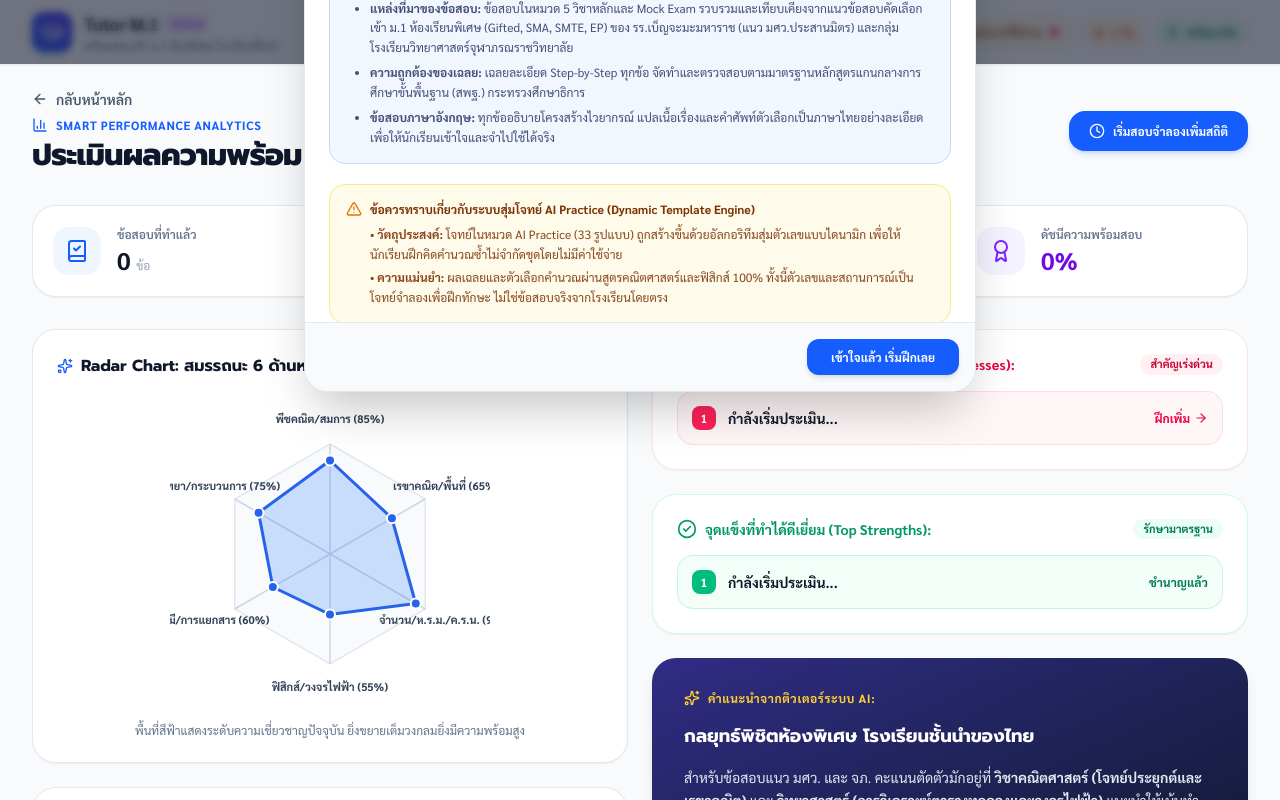
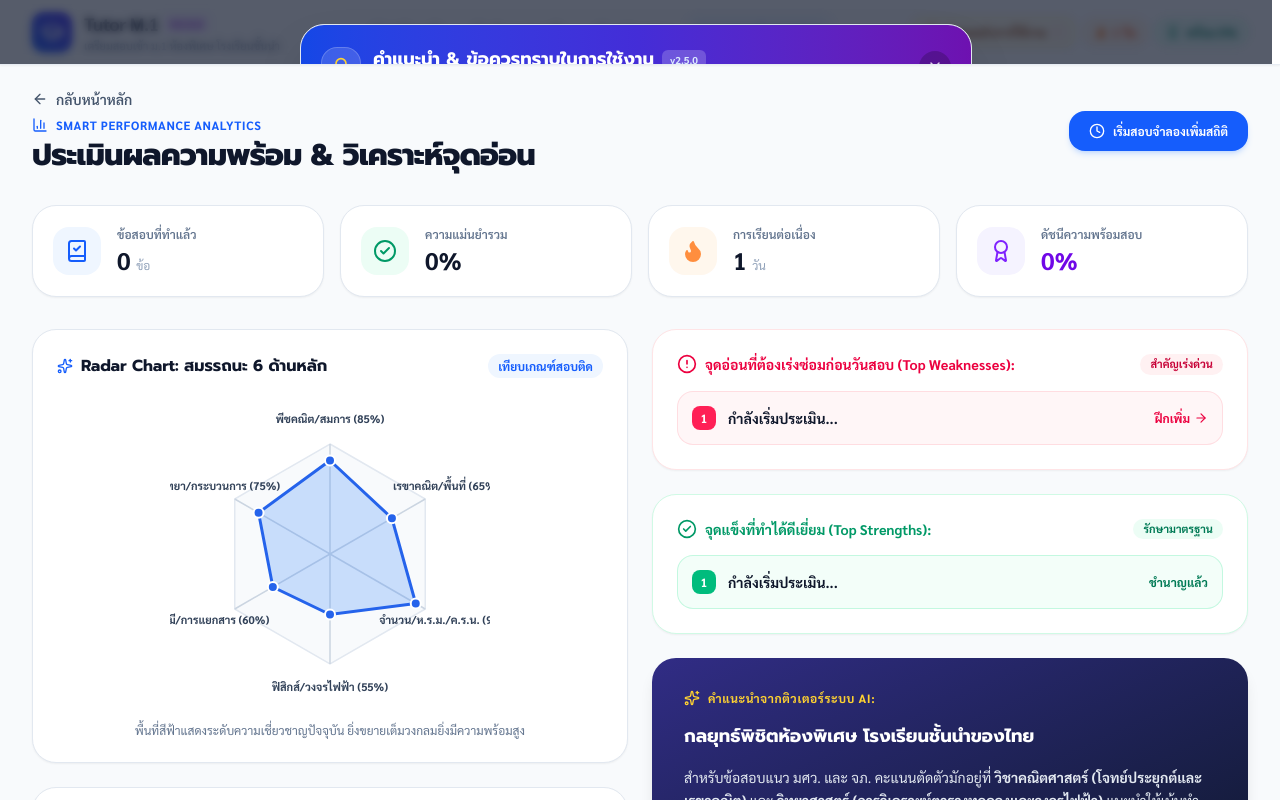
Before and after one commit to jairlinethai8989/tutorm1, a Next.js app: page /dashboard in a window 1280 px wide. Both pictures are taken after a click on the button "คำแนะนำการใช้งาน". Shown: the top 800 px of the page. Built offline with nearby package versions, Linux system fonts and the light colour scheme.

Commit message:
fix: Resolve modal top overflow bug, add student profile & data reset, enhance academic disclaimers

```diff
--- a/src/components/home/UserNoticeModal.tsx
+++ b/src/components/home/UserNoticeModal.tsx
@@ -1,6 +1,6 @@
 'use client';
 
-import React, { useState } from 'react';
+import React, { useState, useEffect } from 'react';
 import {
   Bell,
   X,
@@ -12,8 +12,16 @@ import {
   CheckCircle2,
   HelpCircle,
   Lightbulb,
+  User,
+  RotateCcw,
+  Info,
 } from 'lucide-react';
 import { APP_CONFIG } from '@/lib/constants/app';
+import {
+  getUserProfileName,
+  saveUserProfileName,
+  clearAllUserData,
+} from '@/lib/storage';
 
 interface UserNoticeModalProps {
   isOpen?: boolean;
@@ -27,6 +35,13 @@ export const UserNoticeModal: React.FC<UserNoticeModalProps> = ({
   triggerButton = true,
 }) => {
   const [internalIsOpen, setInternalIsOpen] = useState<boolean>(false);
+  const [userName, setUserName] = useState<string>('ผู้เรียน');
+  const [isSaved, setIsSaved] = useState<boolean>(false);
+  const [showResetConfirm, setShowResetConfirm] = useState<boolean>(false);
+
+  useEffect(() => {
+    setUserName(getUserProfileName());
+  }, []);
 
   const isModalOpen = controlledIsOpen !== undefined ? controlledIsOpen : internalIsOpen;
   const closeModal = () => {
@@ -38,7 +53,22 @@ export const UserNoticeModal: React.FC<UserNoticeModalProps> = ({
   };
 
   const openModal = () => {
+    setUserName(getUserProfileName());
     setInternalIsOpen(true);
+  };
+
+  const handleSaveName = (e: React.FormEvent) => {
+    e.preventDefault();
+    saveUserProfileName(userName);
+    setIsSaved(true);
+    setTimeout(() => setIsSaved(false), 2000);
+  };
+
+  const handleResetData = () => {
+    clearAllUserData();
+    setShowResetConfirm(false);
+    alert('ล้างข้อมูลสถิติและประวัติการทำข้อสอบในเครื่องนี้เรียบร้อยแล้ว');
+    window.location.reload();
   };
 
   return (
@@ -46,7 +76,7 @@ export const UserNoticeModal: React.FC<UserNoticeModalProps> = ({
       {triggerButton && (
         <button
           onClick={openModal}
-          className="inline-flex items-center gap-1.5 px-3 py-1.5 rounded-xl bg-amber-50 hover:bg-amber-100 border border-amber-200/80 text-amber-800 text-xs font-bold transition-all shadow-2xs group"
+          className="inline-flex items-center gap-1.5 px-3 py-1.5 rounded-xl bg-amber-50 hover:bg-amber-100 border border-amber-200/80 text-amber-800 text-xs font-bold transition-all shadow-2xs group cursor-pointer"
           title="คำแนะนำ & ข้อควรทราบในการใช้งานโปรแกรม"
         >
           <Bell className="w-3.5 h-3.5 text-amber-600 animate-bounce" />
@@ -56,43 +86,112 @@ export const UserNoticeModal: React.FC<UserNoticeModalProps> = ({
       )}
 
       {isModalOpen && (
-        <div className="fixed inset-0 z-50 flex items-center justify-center p-4 bg-slate-900/60 backdrop-blur-xs animate-in fade-in duration-200">
+        <div
+          className="fixed inset-0 z-50 overflow-y-auto bg-slate-900/70 backdrop-blur-xs flex items-center justify-center p-3 sm:p-6 animate-in fade-in duration-200"
+          onClick={closeModal}
+        >
           <div
-            className="relative w-full max-w-2xl max-h-[90vh] bg-white rounded-3xl shadow-2xl border border-slate-200 flex flex-col overflow-hidden animate-in zoom-in-95 duration-200"
+            className="relative w-full max-w-2xl bg-white rounded-3xl shadow-2xl border border-slate-200 flex flex-col my-auto max-h-[85vh] sm:max-h-[88vh] overflow-hidden animate-in zoom-in-95 duration-200"
             onClick={(e) => e.stopPropagation()}
           >
-            {/* Header */}
-            <div className="p-6 bg-gradient-to-r from-blue-700 via-indigo-700 to-purple-800 text-white flex items-center justify-between">
+            {/* 1. Header (Fixed & Pinned) */}
+            <div className="shrink-0 p-4 sm:p-5 bg-gradient-to-r from-blue-700 via-indigo-700 to-purple-800 text-white flex items-center justify-between shadow-xs">
               <div className="flex items-center gap-3">
-                <div className="w-10 h-10 rounded-2xl bg-white/15 backdrop-blur-md flex items-center justify-center border border-white/20">
+                <div className="w-10 h-10 rounded-2xl bg-white/15 backdrop-blur-md flex items-center justify-center border border-white/20 shrink-0">
                   <Bell className="w-5 h-5 text-amber-300" />
                 </div>
                 <div>
-                  <div className="flex items-center gap-2">
-                    <h2 className="text-lg font-bold">คำแนะนำ & ข้อควรทราบในการใช้งาน</h2>
-                    <span className="text-[11px] font-extrabold px-2 py-0.5 rounded-md bg-white/20 text-blue-100">
+                  <div className="flex items-center gap-2 flex-wrap">
+                    <h2 className="text-base sm:text-lg font-bold">คำแนะนำ & ข้อควรทราบในการใช้งาน</h2>
+                    <span className="text-[10px] font-extrabold px-2 py-0.5 rounded-md bg-white/20 text-blue-100">
                       {APP_CONFIG.version}
                     </span>
                   </div>
-                  <p className="text-xs text-blue-100">
-                    คู่มือสรุปฟีเจอร์และการเตรียมตัวสอบให้ได้คะแนนสูงสุด
+                  <p className="text-xs text-blue-100/90">
+                    คู่มือการใช้งาน, ความถูกต้องของข้อมูล และการจัดการข้อมูลผู้เรียน
                   </p>
                 </div>
               </div>
 
               <button
                 onClick={closeModal}
-                className="w-8 h-8 rounded-full bg-black/20 hover:bg-black/40 flex items-center justify-center text-white/80 hover:text-white transition-colors"
+                className="w-8 h-8 rounded-full bg-black/20 hover:bg-black/40 flex items-center justify-center text-white/80 hover:text-white transition-colors shrink-0 ml-2"
+                aria-label="ปิดหน้าต่าง"
               >
                 <X className="w-4 h-4" />
               </button>
             </div>
 
-            {/* Scrollable Content */}
-            <div className="p-6 space-y-5 overflow-y-auto max-h-[calc(90vh-140px)] text-slate-700 text-sm">
-              {/* Feature 1: 3 Core Modes */}
+            {/* 2. Scrollable Body Content */}
+            <div className="flex-1 overflow-y-auto p-4 sm:p-6 space-y-5 text-slate-700 text-xs sm:text-sm">
+
+              {/* Profile & Device Isolation Box */}
+              <div className="rounded-2xl p-4 bg-slate-50 border border-slate-200/80 space-y-3">
+                <div className="flex items-center justify-between gap-2">
+                  <div className="flex items-center gap-2 text-slate-900 font-bold text-xs sm:text-sm">
+                    <User className="w-4 h-4 text-blue-600" />
+                    <span>ข้อมูลผู้เรียนประจำเครื่องนี้ (Device Storage)</span>
+                  </div>
+                  <span className="text-[11px] font-semibold text-emerald-700 bg-emerald-100/80 px-2 py-0.5 rounded-full flex items-center gap-1">
+                    <ShieldCheck className="w-3 h-3" /> ข้อมูลแยกแต่ละเครื่อง 100%
+                  </span>
+                </div>
+
+                <p className="text-xs text-slate-600 leading-relaxed">
+                  ระบบบันทึกคะแนนและสถิติการทำข้อสอบลงในเบราว์เซอร์ของอุปกรณ์นี้โดยอัตโนมัติ ไม่ปะปนกับผู้ใช้อื่น หากต้องการเปลี่ยนชื่อผู้เรียน หรือล้างสถิติเพื่อให้น้องคนใหม่เริ่มทำ ให้จัดการที่นี่:
+                </p>
+
+                <form onSubmit={handleSaveName} className="flex items-center gap-2 pt-1">
+                  <input
+                    type="text"
+                    value={userName}
+                    onChange={(e) => setUserName(e.target.value)}
+                    placeholder="ระบุชื่อผู้เรียน (เช่น น้องภูมิ, น้องอันดา)"
+                    className="flex-1 px-3 py-2 text-xs rounded-xl border border-slate-300 focus:outline-none focus:ring-2 focus:ring-blue-500 bg-white font-medium"
+                    maxLength={30}
+                  />
+                  <button
+                    type="submit"
+                    className="px-4 py-2 bg-blue-600 hover:bg-blue-700 text-white rounded-xl text-xs font-bold transition-colors cursor-pointer shrink-0"
+                  >
+                    {isSaved ? '✓ บันทึกแล้ว' : 'บันทึกชื่อ'}
+                  </button>
+                </form>
+
+                {/* Reset Data Button */}
+                <div className="pt-2 border-t border-slate-200/60 flex items-center justify-between text-xs">
+                  <span className="text-slate-500">ต้องการล้างประวัติการทำข้อสอบทั้งหมดในเครื่องนี้?</span>
+                  {!showResetConfirm ? (
+                    <button
+                      type="button"
+                      onClick={() => setShowResetConfirm(true)}
+                      className="text-rose-600 hover:text-rose-700 font-semibold flex items-center gap-1 text-[11px] cursor-pointer"
+                    >
+                      <RotateCcw className="w-3 h-3" /> ล้างข้อมูลเครื่องนี้
+                    </button>
+                  ) : (
+                    <div className="flex items-center gap-2">
+                      <span className="text-rose-600 font-bold text-[11px]">ยืนยันลบข้อมูลทั้งหมด?</span>
+                      <button
+                        onClick={handleResetData}
+                        className="px-2.5 py-1 bg-rose-600 text-white rounded-lg text-[11px] font-bold"
+                      >
+                        ยืนยันล้าง
+                      </button>
+                      <button
+                        onClick={() => setShowResetConfirm(false)}
+                        className="px-2 py-1 bg-slate-200 text-slate-700 rounded-lg text-[11px]"
+                      >
+                        ยกเลิก
+                      </button>
+                    </div>
+                  )}
+                </div>
+              </div>
+
+              {/* 3 Core Modes Overview */}
               <div className="space-y-3">
-                <h3 className="font-extrabold text-slate-900 text-base flex items-center gap-2">
+                <h3 className="font-extrabold text-slate-900 text-sm flex items-center gap-2">
                   <Lightbulb className="w-4 h-4 text-amber-500" />
                   <span>3 โหมดหลักในการฝึกฝน</span>
                 </h3>
@@ -104,7 +203,7 @@ export const UserNoticeModal: React.FC<UserNoticeModalProps> = ({
                       <span>1. ฝึก 5 วิชาหลัก</span>
                     </div>
                     <p className="text-xs text-slate-600 leading-relaxed">
-                      คลังข้อสอบจริง 500+ ข้อ พร้อมระบบเฉลย Step-by-Step และเทคนิคคิดลัด
+                      คลังข้อสอบจริง 500+ ข้อ พร้อมระบบเฉลยละเอียดภาษาไทย Step-by-Step และสูตรลัด
                     </p>
                   </div>
 
@@ -114,7 +213,7 @@ export const UserNoticeModal: React.FC<UserNoticeModalProps> = ({
                       <span>2. จำลองสอบจริง</span>
                     </div>
                     <p className="text-xs text-slate-600 leading-relaxed">
-                      จับเวลาจริง มีกระดาัสคำตอบ และเกณฑ์ผ่านของแต่ละโรงเรียนดัง
+                      จับเวลาจริง มีกระดาษคำตอบดิจิทัล และเกณฑ์ผ่านของโรงเรียนดัง
                     </p>
                   </div>
 
@@ -124,7 +223,7 @@ export const UserNoticeModal: React.FC<UserNoticeModalProps> = ({
                       <span>3. AI Practice</span>
                     </div>
                     <p className="text-xs text-slate-600 leading-relaxed">
-                      สุ่มตัวเลขและโจทย์ใหม่ 33 รูปแบบ ฝึกคิดคำนวณซ้ำไม่จำกัด 0 บาท
+                      สุ่มตัวเลขและโจทย์ใหม่ 33 รูปแบบ ฝึกคิดคำนวณซ้ำไม่จำกัดชุด 0 บาท
                     </p>
                   </div>
                 </div>
@@ -132,35 +231,38 @@ export const UserNoticeModal: React.FC<UserNoticeModalProps> = ({
 
               {/* Academic Accuracy & Exam Source Disclaimer */}
               <div className="rounded-2xl p-4 bg-blue-50/80 border border-blue-200 space-y-2.5">
-                <div className="flex items-center gap-2 text-blue-900 font-bold text-xs">
+                <div className="flex items-center gap-2 text-blue-900 font-bold text-xs sm:text-sm">
                   <ShieldCheck className="w-4 h-4 text-blue-600 shrink-0" />
-                  <span>คำชี้แจงความถูกต้องทางวิชาการและแนวข้อสอบ (Academic Accuracy)</span>
+                  <span>คำเตือนและคำชี้แจงความถูกต้องทางวิชาการ (Academic Accuracy & Disclaimers)</span>
                 </div>
-                <ul className="space-y-1.5 text-xs text-blue-950/80 leading-relaxed pl-6 list-disc">
+                <ul className="space-y-1.5 text-xs text-blue-950/85 leading-relaxed pl-5 list-disc">
                   <li>
-                    <strong>แหล่งที่มาของข้อสอบ:</strong> ข้อสอบในหมวด 5 วิชาหลักและ Mock Exam รวบรวมและเทียบเคียงจากแนวข้อสอบคัดเลือกเข้า ม.1 ห้องเรียนพิเศษ (Gifted, SMA, SMTE, EP) ของ รร.เบ็ญจะมะมหาราช (แนว มศว.ประสานมิตร) และกลุ่มโรงเรียนวิทยาศาสตร์จุฬาภรณราชวิทยาลัย
+                    <strong>แหล่งที่มาและแนวข้อสอบ:</strong> คลังข้อสอบ 5 วิชาหลักและแบบทดสอบจำลองสอบจริง รวบรวม เรียบเรียง และเทียบเคียงจากแนวข้อสอบคัดเลือกเข้า ม.1 ห้องเรียนพิเศษ (Gifted, SMA, SMTE, EP) ของ รร.เบ็ญจะมะมหาราช (แนว มศว.ประสานมิตร) และกลุ่มโรงเรียนวิทยาศาสตร์จุฬาภรณราชวิทยาลัย
                   </li>
                   <li>
-                    <strong>ความถูกต้องของเฉลย:</strong> เฉลยละเอียด Step-by-Step ทุกข้อ จัดทำและตรวจสอบตามมาตรฐานหลักสูตรแกนกลางการศึกษาขั้นพื้นฐาน (สพฐ.) กระทรวงศึกษาธิการ
+                    <strong>ความถูกต้องของเฉลย:</strong> เฉลยละเอียดและสูตรคิดลัดทุกข้อ จัดทำและตรวจทานตามมาตรฐานหลักสูตรแกนกลางการศึกษาขั้นพื้นฐาน (สพฐ.) กระทรวงศึกษาธิการ
                   </li>
                   <li>
-                    <strong>ข้อสอบภาษาอังกฤษ:</strong> ทุกข้ออธิบายโครงสร้างไวยากรณ์ แปลเนื้อเรื่องและคำศัพท์ตัวเลือกเป็นภาษาไทยอย่างละเอียด เพื่อให้นักเรียนเข้าใจและจำไปใช้ได้จริง
+                    <strong>วิชาภาษาอังกฤษ:</strong> ทุกข้อแปลโจทย์ เนื้อเรื่อง บทสนทนา และอธิบายโครงสร้างไวยากรณ์พร้อมตัวเลือกเป็นภาษาไทยอย่างละเอียด เพื่อให้นักเรียนเข้าใจได้ง่ายที่สุด
+                  </li>
+                  <li>
+                    <strong>ข้อจำกัดและคำแนะนำ:</strong> จัดทำขึ้นเพื่อเป็นสื่อการเรียนรู้และการเตรียมสอบส่วนบุคคล หากพบข้อสงสัยหรือการตีความโจทย์เฉพาะด้าน สามารถศึกษาและตรวจสอบเทียบเคียงกับตำราเรียนมาตรฐานของ สพฐ. และ สสวท.
                   </li>
                 </ul>
               </div>
 
               {/* Warning Notice about AI Practice */}
               <div className="rounded-2xl p-4 bg-amber-50 border border-amber-200 space-y-2">
-                <div className="flex items-center gap-2 text-amber-900 font-bold text-xs">
+                <div className="flex items-center gap-2 text-amber-900 font-bold text-xs sm:text-sm">
                   <AlertTriangle className="w-4 h-4 text-amber-600 shrink-0" />
                   <span>ข้อควรทราบเกี่ยวกับระบบสุ่มโจทย์ AI Practice (Dynamic Template Engine)</span>
                 </div>
-                <div className="text-xs text-amber-900/90 leading-relaxed pl-6 space-y-1">
+                <div className="text-xs text-amber-900/90 leading-relaxed pl-5 space-y-1">
                   <p>
-                    • <strong>วัตถุประสงค์:</strong> โจทย์ในหมวด AI Practice (33 รูปแบบ) ถูกสร้างขึ้นด้วยอัลกอริทึมสุ่มตัวเลขแบบไดนามิก เพื่อให้นักเรียนฝึกคิดคำนวณซ้ำไม่จำกัดชุดโดยไม่มีค่าใช้จ่าย
+                    • <strong>วัตถุประสงค์:</strong> โจทย์ในหมวด AI Practice (33 รูปแบบ) สุ่มตัวเลขและเงื่อนไขแบบไดนามิกด้วยอัลกอริทึม เพื่อให้นักเรียนฝึกคิดคำนวณซ้ำไม่จำกัดชุดโดยไม่มีค่าใช้จ่าย API
                   </p>
                   <p>
-                    • <strong>ความแม่นยำ:</strong> ผลเฉลยและตัวเลือกคำนวณผ่านสูตรคณิตศาสตร์และฟิสิกส์ 100% ทั้งนี้ตัวเลขและสถานการณ์เป็นโจทย์จำลองเพื่อฝึกทักษะ ไม่ใช่ข้อสอบจริงจากโรงเรียนโดยตรง
+                    • <strong>ความแม่นยำ:</strong> ผลเฉลยและตัวเลือกคำนวณผ่านสูตรคณิตศาสตร์และฟิสิกส์ 100% ตัวเลขและสถานการณ์เป็นโจทย์จำลองเพื่อฝึกทักษะ ไม่ใช่ข้อสอบจริงจากโรงเรียนโดยตรง
                   </p>
                 </div>
               </div>
@@ -168,12 +270,12 @@ export const UserNoticeModal: React.FC<UserNoticeModalProps> = ({
               {/* Tips for Best Results */}
               <div className="space-y-2">
                 <h4 className="font-bold text-slate-900 text-xs uppercase tracking-wider text-slate-500">
-                  เทคนิคการเรียนให้ได้ผลลัพธ์สูงสุด:
+                  เทคนิคการฝึกฝนให้ได้คะแนนสูงสุด:
                 </h4>
-                <ul className="space-y-2 text-xs text-slate-600">
+                <ul className="space-y-1.5 text-xs text-slate-600">
                   <li className="flex items-start gap-2">
                     <CheckCircle2 className="w-4 h-4 text-emerald-500 shrink-0 mt-0.5" />
-                    <span><strong>ดูเฉลยละเอียดและ Trick & Tip:</strong> เมื่อตอบผิด ให้อ่านคำอธิบายทุกครั้งเพื่อเข้าใจแนวคิดที่ถูกต้อง</span>
+                    <span><strong>อ่านเฉลยละเอียดและ Trick & Tip:</strong> เมื่อตอบผิด ให้อ่านคำอธิบายทุกครั้งเพื่อเข้าใจแนวคิดที่ถูกต้อง</span>
                   </li>
                   <li className="flex items-start gap-2">
                     <CheckCircle2 className="w-4 h-4 text-emerald-500 shrink-0 mt-0.5" />
@@ -186,20 +288,23 @@ export const UserNoticeModal: React.FC<UserNoticeModalProps> = ({
                 </ul>
               </div>
 
-              {/* Privacy & Zero-cost */}
-              <div className="pt-2 border-t border-slate-100 flex items-center justify-between text-xs text-slate-400">
+              {/* Privacy & Zero-cost Footer Note */}
+              <div className="pt-2 border-t border-slate-100 flex items-center justify-between text-[11px] text-slate-400">
                 <span className="flex items-center gap-1">
-                  <ShieldCheck className="w-3.5 h-3.5 text-emerald-500" /> ข้อมูลบันทึกในเครื่องปลอดภัย 100% (ไม่มีการส่งข้อมูลออกภายนอก)
+                  <ShieldCheck className="w-3.5 h-3.5 text-emerald-500" /> ข้อมูลบันทึกในเครื่องปลอดภัย 100% (ไม่ส่งข้อมูลออกนอกเครื่อง)
                 </span>
                 <span>{APP_CONFIG.versionLabel}</span>
               </div>
             </div>
 
-            {/* Footer */}
-            <div className="p-4 bg-slate-50 border-t border-slate-200 flex justify-end">
+            {/* 3. Footer (Fixed & Pinned) */}
+            <div className="shrink-0 p-4 bg-slate-50 border-t border-slate-200 flex items-center justify-between gap-3">
+              <span className="text-xs text-slate-500 hidden sm:inline">
+                พร้อมที่จะพิชิตข้อสอบเข้า ม.1 แล้วหรือยัง?
+              </span>
               <button
                 onClick={closeModal}
-                className="px-6 py-2.5 rounded-xl bg-blue-600 hover:bg-blue-700 text-white font-bold text-xs shadow-md transition-colors"
+                className="w-full sm:w-auto px-6 py-2.5 rounded-xl bg-blue-600 hover:bg-blue-700 text-white font-bold text-xs shadow-md transition-colors cursor-pointer"
               >
                 เข้าใจแล้ว เริ่มฝึกเลย
               </button>
--- a/src/components/layout/Navbar.tsx
+++ b/src/components/layout/Navbar.tsx
@@ -72,10 +72,8 @@ export const Navbar: React.FC = () => {
           </nav>
 
           {/* User Streak, Readiness & Notice Widget */}
-          <div className="flex items-center space-x-2.5">
-            <div className="hidden sm:block">
-              <UserNoticeModal triggerButton={true} />
-            </div>
+          <div className="flex items-center space-x-2">
+            <UserNoticeModal triggerButton={true} />
 
             {/* Streak */}
             <div className="flex items-center space-x-1 bg-orange-50 border border-orange-200/80 px-2.5 py-1 rounded-full text-orange-600 text-xs font-bold shadow-2xs">
--- a/src/lib/storage.ts
+++ b/src/lib/storage.ts
@@ -156,3 +156,34 @@ export const getUserStats = (): UserOverallStats => {
     return calculateOverallStats([]);
   }
 };
+
+export const getUserProfileName = (): string => {
+  if (typeof window === 'undefined') return 'ผู้เรียน';
+  try {
+    return localStorage.getItem('tutor_m1_user_name') || 'ผู้เรียน';
+  } catch {
+    return 'ผู้เรียน';
+  }
+};
+
+export const saveUserProfileName = (name: string): void => {
+  if (typeof window === 'undefined') return;
+  try {
+    localStorage.setItem('tutor_m1_user_name', name.trim() || 'ผู้เรียน');
+  } catch (e) {
+    console.error('Error saving user profile name', e);
+  }
+};
+
+export const clearAllUserData = (): void => {
+  if (typeof window === 'undefined') return;
+  try {
+    localStorage.removeItem(STORAGE_KEYS.ATTEMPTS);
+    localStorage.removeItem(STORAGE_KEYS.BOOKMARKS);
+    localStorage.removeItem(STORAGE_KEYS.USER_STATS);
+    localStorage.removeItem('tutor_m1_practice_attempts');
+    localStorage.removeItem('tutor_m1_user_name');
+  } catch (e) {
+    console.error('Error clearing user data', e);
+  }
+};
```
